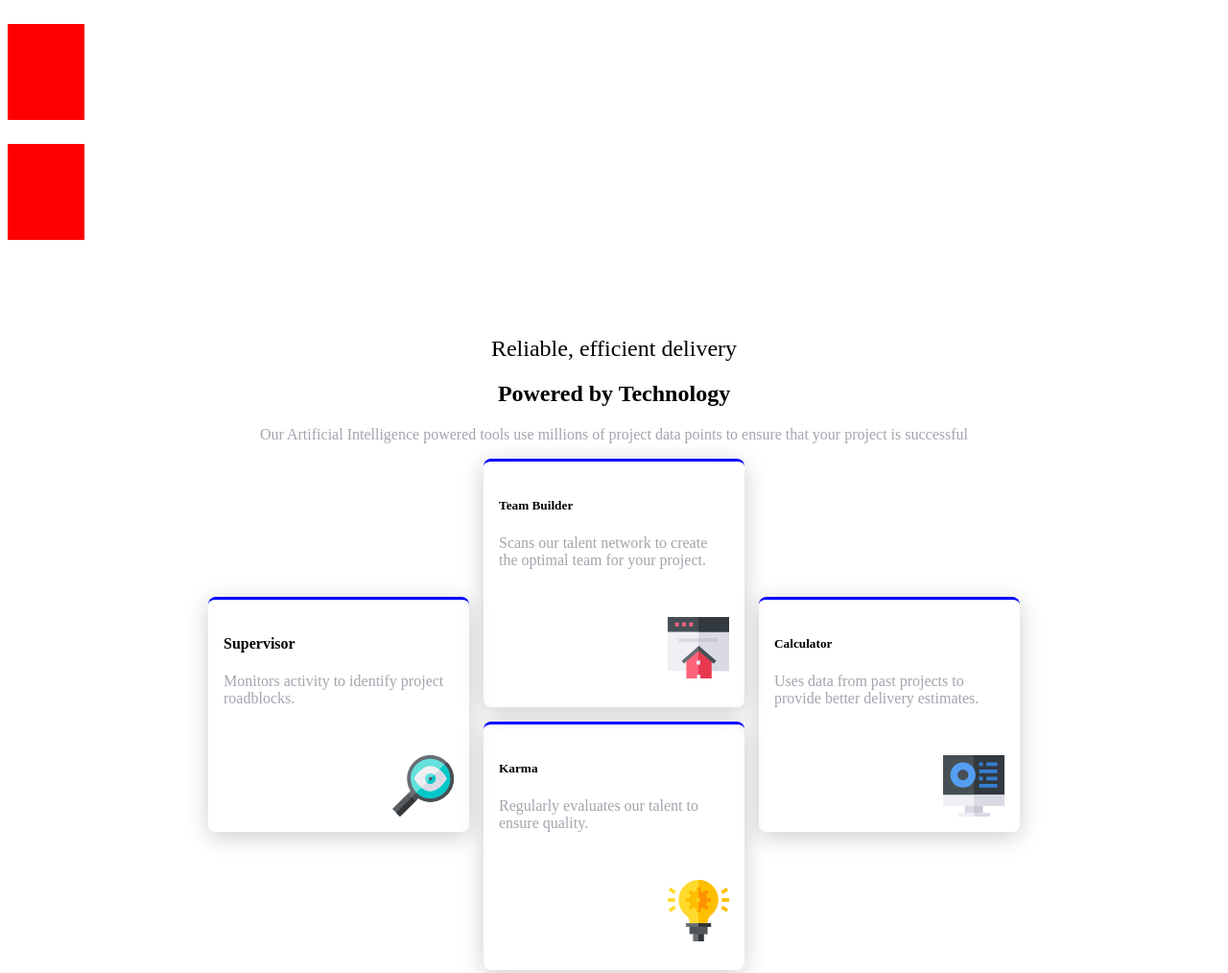
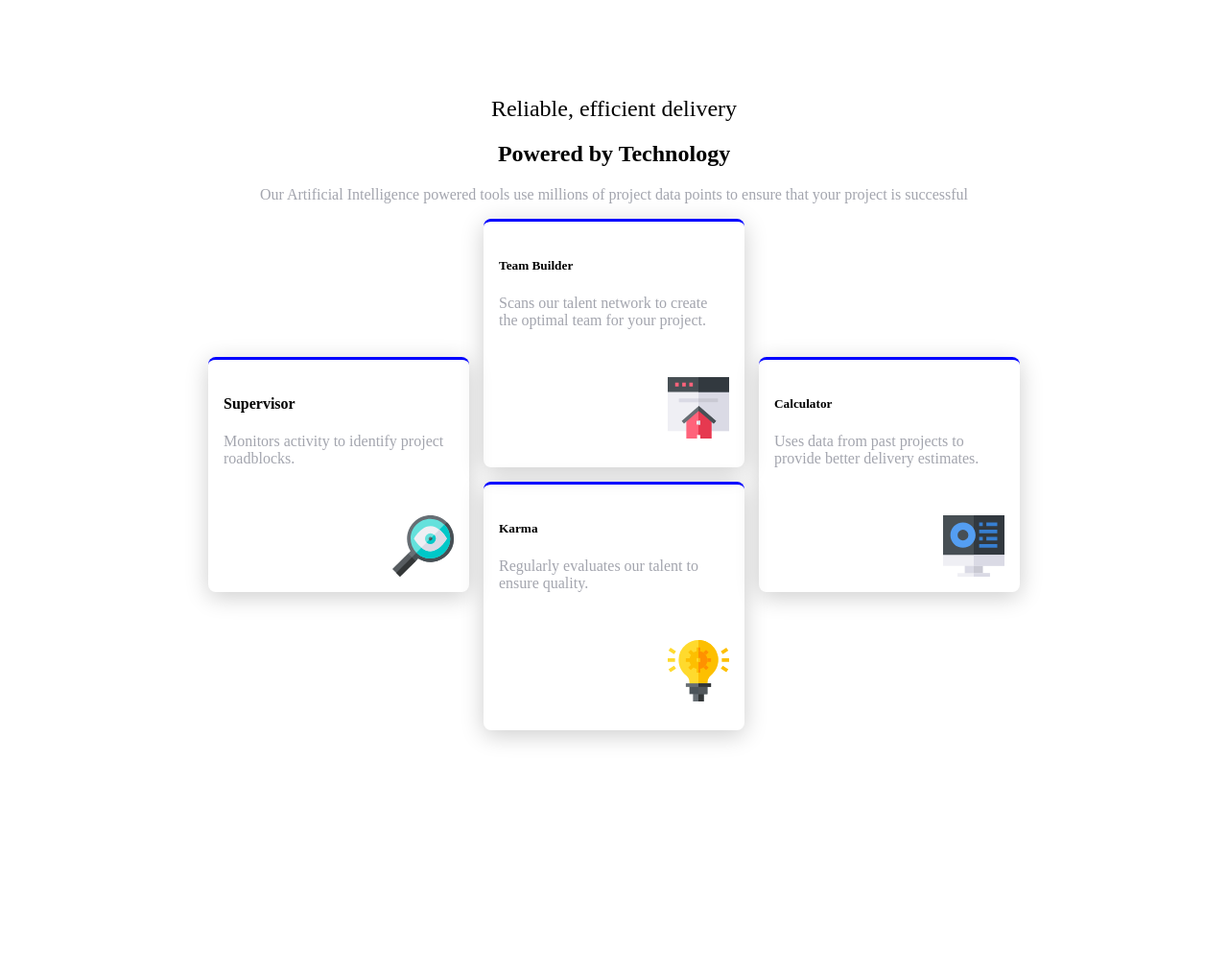
Before and after one commit to Chetan11-dev/css-game, a plain HTML site: page four-card-feature-section-master/index.html in a window 1280 px wide. Shown: the top 1014 px of the page at 96% size. After the commit the page ends 800 px from the top, so only its background shows below. Drawn offline with Linux system fonts and the light colour scheme.

Commit message:
Progress on Project

```diff
--- a/four-card-feature-section-master/index.html
+++ b/four-card-feature-section-master/index.html
@@ -79,9 +79,9 @@
 
 <body>
 
-  <div style="margin-top: 25px;width: 5rem; height: 100px; background-color: red;" class="em">
+  <!-- <div style="margin-top: 25px;width: 5rem; height: 100px; background-color: red;" class="em">
 
-  </div><div style="margin-top: 25px;width: 5em; height: 100px; background-color: red;" class="em">
+  </div><div style="margin-top: 25px;width: 5em; height: 100px; background-color: red;" class="em"> -->
 
   </div>
   <div class="container">
```
